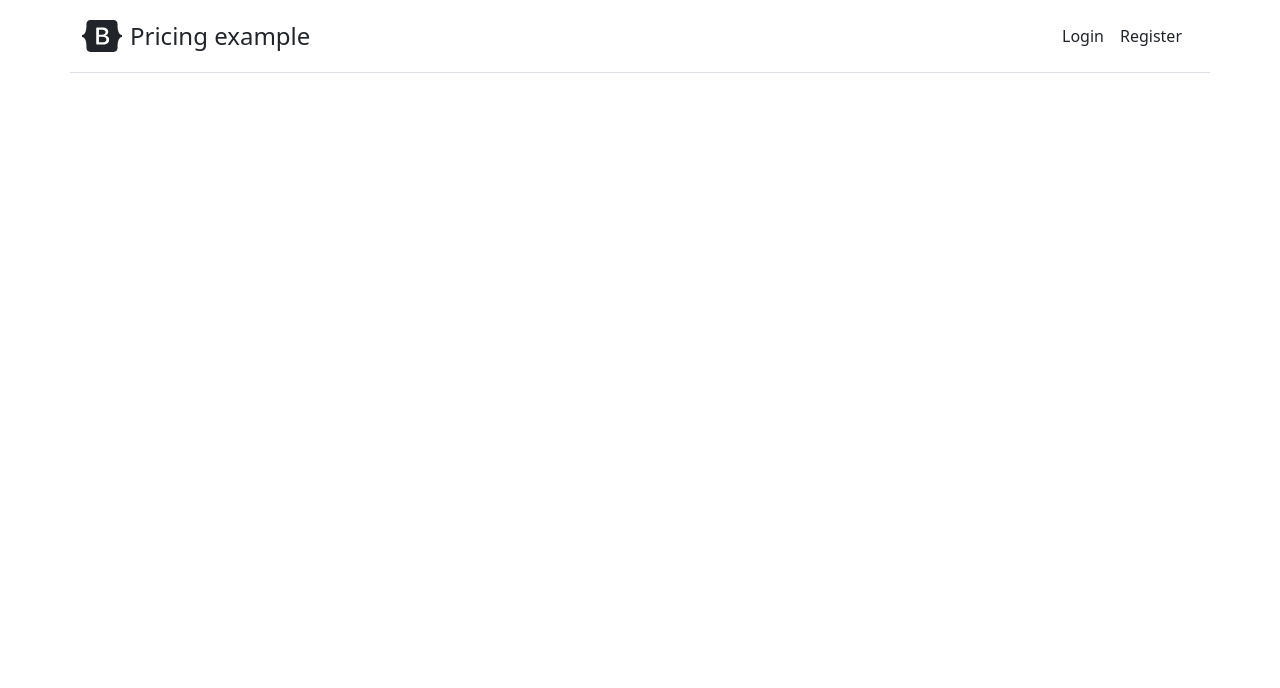
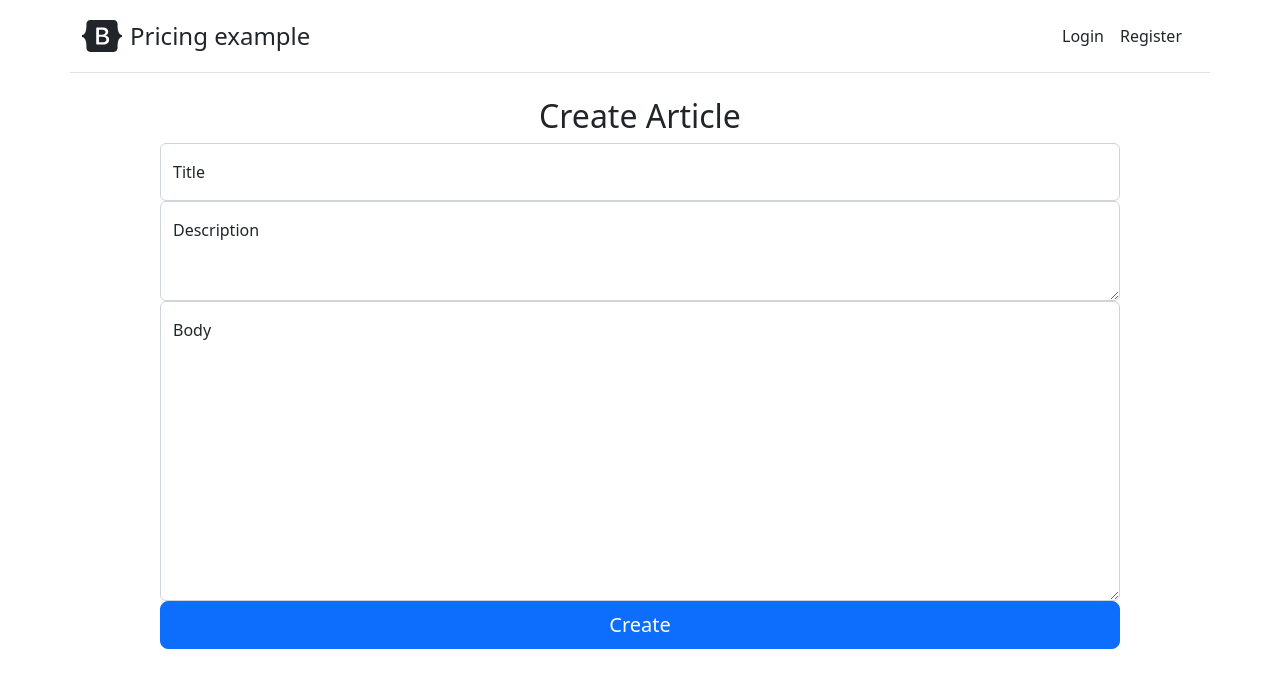
Before and after one commit to Temur9/redux-toolkit-app, a React (Create React App) app: page /create-article in a window 1280 px wide. Shown: the top 688 px of the page. Built offline with nearby package versions, Linux system fonts and the light colour scheme; no server answers.

Commit message:
create article desgin

```diff
--- a/src/App.js
+++ b/src/App.js
@@ -1,7 +1,7 @@
 import React, { useEffect } from "react";
 import { useDispatch } from "react-redux";
 import { Route, Routes } from "react-router";
-import { Main, Register, Navbar, Login, ArticleDetail } from "./components";
+import { Main, Register, Navbar, Login, ArticleDetail, CreateArticle } from "./components";
 import { getItem } from "./helpers/persistance-storage";
 import ArticleService from "./service/article";
 import AuthService from "./service/auth";
@@ -46,6 +46,7 @@
         <Route path="/login" element={<Login />} />
         <Route path="/register" element={<Register />} />
         <Route path="/article/:slug" element={<ArticleDetail/>}/>
+        <Route path="/create-article" element={<CreateArticle/>}/>
       </Routes>
     </>
   );
--- a/src/UI/index.js
+++ b/src/UI/index.js
@@ -1,2 +1,3 @@
 export {default as Input} from './Input'
 export {default as Loader} from './loader'
+export {default as TextArea} from './text-area'
--- /dev/null
+++ b/src/UI/text-area.jsx
@@ -0,0 +1,22 @@
+import React from "react";
+
+const TextArea = ({ label, state, setState,height='100px' }) => {
+  return (
+    <>
+      <div className="form-floating">
+        <textarea
+          className="form-control"
+          placeholder={label}
+          value={state}
+          onChange={e=>setState(e.target.value)}
+          id="floatingTextarea2"
+          style={{ height: height }}
+          >
+          </textarea>
+        <label htmlFor="floatingTextarea2">{label}</label>
+      </div>
+    </>
+  );
+};
+
+export default TextArea;
--- /dev/null
+++ b/src/components/CreateArticle.jsx
@@ -0,0 +1,29 @@
+import React, { useState } from "react";
+import { Input, TextArea } from "../UI";
+
+const CreateArticle = () => {
+const [title,setTitle] = useState()
+const [description,setDescription]= useState('')
+const [body,setBody]= useState('')
+
+  return (
+    <>
+      <div className="text-center">
+        <h1 className="fs-2">Create Article</h1>
+        <div className="w-75 mx-auto">
+          <form>
+            <Input label={'Title'} state={title} setState={setTitle}/>
+            <TextArea label={'Description'} state={description} setState={setDescription}/>
+            <TextArea label={'Body'} state={body} setState={setBody} height={'300px'}/>
+            <button
+              className="w-100 btn btn-lg btn-primary"
+              type="submit">Create
+            </button>
+          </form>
+        </div>
+      </div>
+    </>
+  );
+};
+
+export default CreateArticle;
--- a/src/components/Navbar.jsx
+++ b/src/components/Navbar.jsx
@@ -44,6 +44,11 @@
               <p className="me-3 py-2 m-0 text-dark text-decoration-none">
                 {user.username}
               </p>
+              <Link
+                className="me-3 py-2 text-dark text-decoration-none"
+                to="/create-article">
+                Create
+              </Link>
               <button className="btn btn-outline-danger" onClick={logoutHandler}>Logout</button>
             </>
           ) : (
--- a/src/components/index.js
+++ b/src/components/index.js
@@ -4,3 +4,4 @@
 export {default as Navbar} from './Navbar'
 export {default as ValidationError} from './Validation-error'
 export {default as ArticleDetail} from './ArticleDetail'
+export {default as CreateArticle} from './CreateArticle'
```
